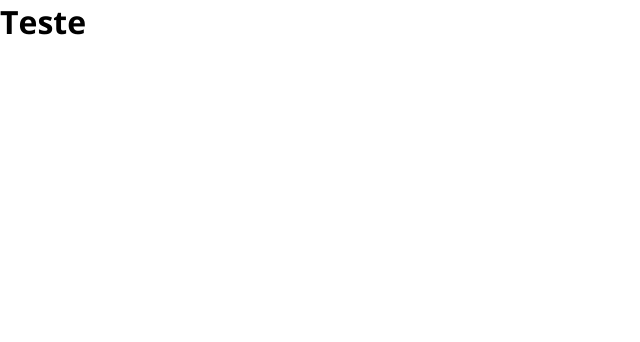
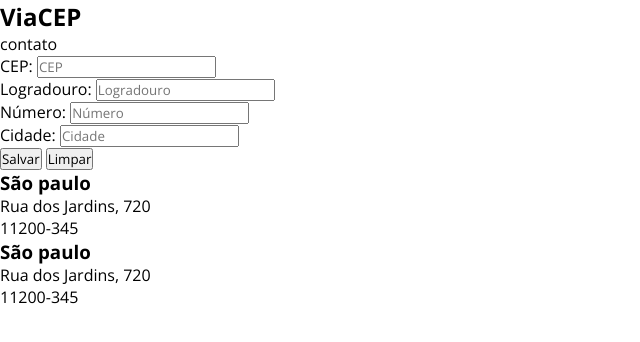
Before and after one commit to MatheusFariasRS/viaCep, a plain HTML site: page index.html in a window 1280 px wide. Shown: the whole page, without its empty margins (0-640 px from the left). Drawn offline with nearby package versions, Linux system fonts and the light colour scheme.

Commit message:
HTML form

```diff
--- a/index.html
+++ b/index.html
@@ -1,17 +1,67 @@
 <!DOCTYPE html>
 <html lang="pt-br">
+
 <head>
     <meta charset="UTF-8">
     <meta name="viewport" content="width=device-width, initial-scale=1.0">
     <title>ViaCEP</title>
     <link rel="preconnect" href="https://fonts.googleapis.com">
     <link rel="preconnect" href="https://fonts.gstatic.com" crossorigin>
-    <link href="https://fonts.googleapis.com/css2?family=Merriweather:ital,wght@400;700&family=Open+Sans:ital,wght@0,300..800;1,300..800&display=swap" rel="stylesheet">
+    <link
+        href="https://fonts.googleapis.com/css2?family=Merriweather:ital,wght@400;700&family=Open+Sans:ital,wght@0,300..800;1,300..800&display=swap"
+        rel="stylesheet">
 
     <link rel="stylesheet" href="/css/styles.css">
 
 </head>
+
 <body>
-    <h1>Teste</h1>
+    <header>
+        <nav>
+            <h1>ViaCEP</h1>
+            <div>contato</div>
+        </nav>
+    </header>
+    <main>
+        <section id="form-section">
+            <div>
+                <form name="newAddress">
+                <div>
+                    <label for="cep">CEP:</label>
+                    <input type="text" name="cep" id="cep" placeholder="CEP">
+                </div>
+                <div>
+                    <label for="street">Logradouro:</label>
+                    <input type="street" name="street" id="cep" placeholder="Logradouro">
+                </div>
+                <div>
+                    <label for="number">Número:</label>
+                    <input type="number" name="number" id="cep" placeholder="Número">
+                </div>
+                <div>
+                    <label for="city">Cidade:</label>
+                    <input type="city" name="city" id="cep" placeholder="Cidade">
+                </div>
+                <div>
+                    <button type="submit">Salvar</button>
+                    <button>Limpar</button>
+                </div>
+            </form>
+            </div>
+        </section>
+        <section id="list-section">
+            <div>
+                <h3>São paulo</h3>
+                <p>Rua dos Jardins, 720</p>
+                <p>11200-345</p>
+            </div>
+            <div>
+                <h3>São paulo</h3>
+                <p>Rua dos Jardins, 720</p>
+                <p>11200-345</p>
+            </div>
+        </section>
+    </main>
 </body>
+
 </html>
```
